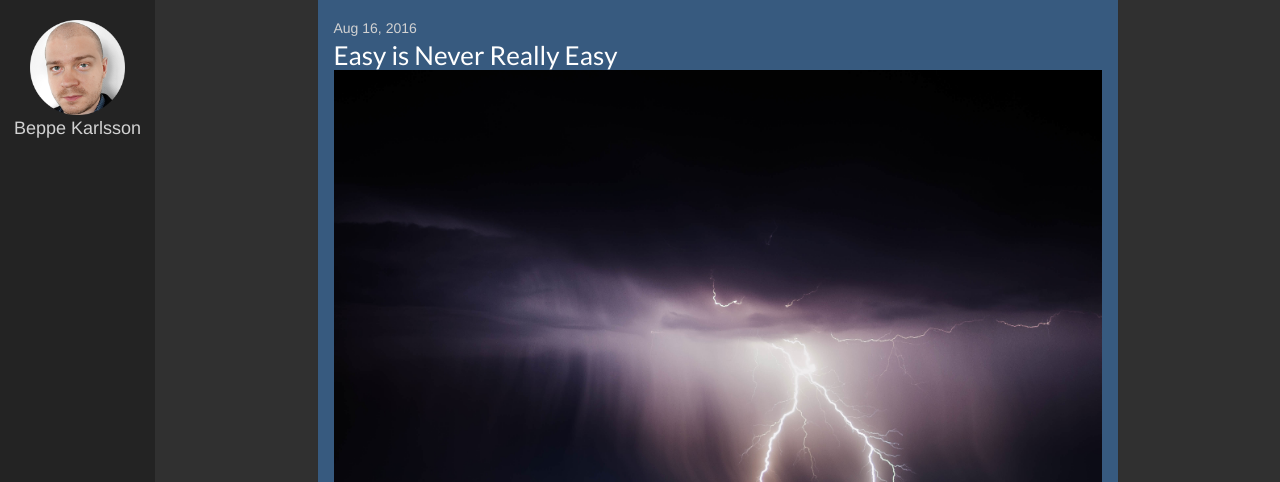
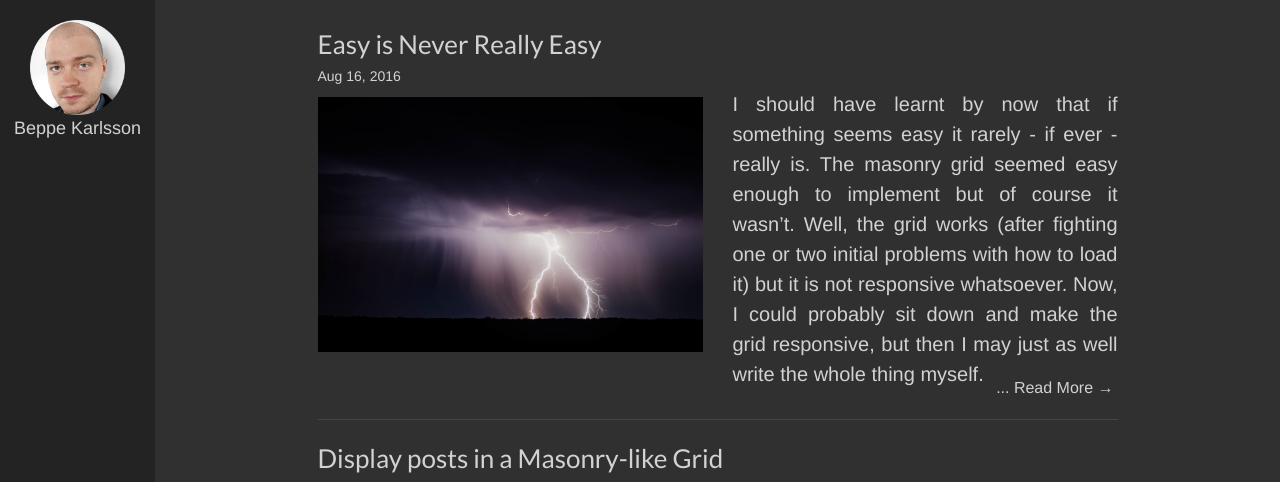
Before and after one commit to beppek/beppek.github.io, a Jekyll site: the page built from 01-blog.md, in a window 1280 px wide and 1400 px high. Shown: the top 482 px of the window. Built offline with Jekyll 4.4.1, drawn with Linux system fonts in a browser that asks for light colours; some of the changed text lies outside the part shown; grey boxes are pictures that could not be loaded.

Commit message:
restyles the blog feed

```diff
--- a/01-blog.md
+++ b/01-blog.md
@@ -7,24 +7,31 @@ permalink: /blog/
 
   {% for post in site.posts %}
     <li>
-      <a class="panel panel-primary post-link" href="{{ post.url | prepend: site.baseurl }}">
+      <a class="post-link" href="{{ post.url | prepend: site.baseurl }}">
 
-        <div class="panel-heading">
-          <span class="post-meta">{{ post.date | date: "%b %-d, %Y" }}</span>
-
-          <h3 class="panel-title">{{ post.title }}</h3>
-
-          {% if post.image.feature %}
-            <img src="/img/feature/{{post.image.feature}}" alt="feature image for {{post.title}}" class="feed-feature-image">
-          {% endif %}
+        <div class="row">
+          <div class="col-md-12">
+            <h3 class="panel-title">{{ post.title }}</h3>
+            <span class="post-meta">{{ post.date | date: "%b %-d, %Y" }}</span>
+          </div>
         </div>
-        <div class="panel-body">
-          <p class="post-excerpt" >{{ post.excerpt }}</p>
-
+        <div class="row">
+          <div class="col-md-6">
+            {% if post.image.feature %}
+              <img src="/img/feature/{{post.image.feature}}" alt="feature image for {{post.title}}" class="feed-feature-image">
+            {% else %}
+              <img src="/img/default-blog-list-img.jpg" alt="feature image for {{post.title}}" class="feed-feature-image">
+            {% endif %}
+          </div>
+          <div class="col-md-6">
+            {{ post.excerpt }}
+          </div>
         </div>
       </a>
       <p><a class="read-more" href="{{ post.url | prepend: site.baseurl }}">... Read More &#8594;</a></p>
     </li>
+    <hr />
+    <br />
   {% endfor %}
 </ul>
 <p class="rss-subscribe">subscribe <a href="{{ "/feed.xml" | prepend: site.baseurl }}">via RSS</a></p>
--- a/_sass/_layout.scss
+++ b/_sass/_layout.scss
@@ -237,9 +237,13 @@
 
     > li {
         // margin-bottom: $spacing-unit;
-        background-color: $menu-background;
+        // background-color: $menu-background;
         // padding: $spacing-unit / 2;
         position: relative;
+
+        &:first-child {
+            margin-top: $spacing-unit;
+        }
     }
 }
 
@@ -260,6 +264,12 @@
     }
 }
 
+.feed-feature-image {
+    margin-top: 8px;
+    display: inline-block;
+    vertical-align: middle;
+}
+
 h3 .post-link {
     color: $header-color;
     &:hover {
@@ -275,10 +285,14 @@ p .read-more {
     position: absolute;
     bottom: 0;
     right: 0;
-    background-color: $menu-background;
+    // background-color: $menu-background;
     padding: $spacing-unit / 10;
-    border-bottom: 1px solid #375a7f;
-    border-right: 1px solid #375a7f;
+    // border-bottom: 1px solid #375a7f;
+    // border-right: 1px solid #375a7f;
+    // border-bottom: 1px solid #464545;
+    // border-right: 1px solid #464545;
+    margin-bottom: 1px;
+    margin-right: 1px;
 
     &:hover {
         text-decoration: none;
```
Also changed, not shown: img/default-blog-list-img.jpg (added).
